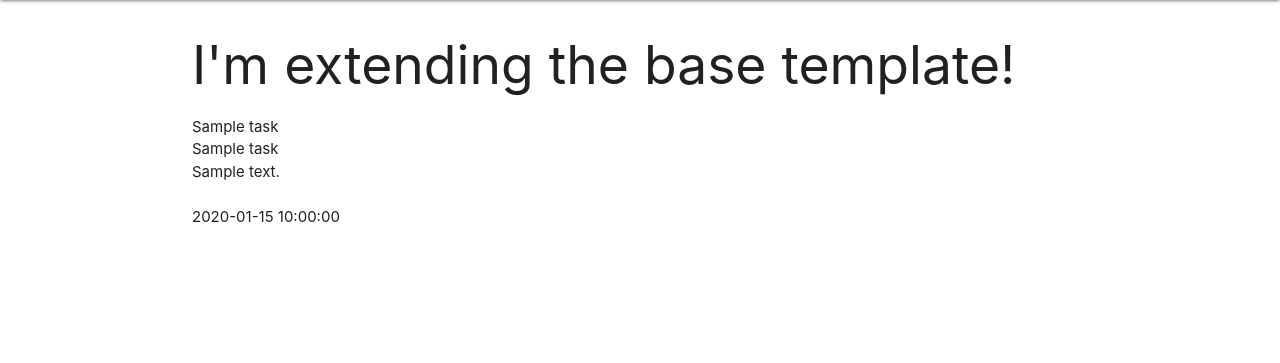
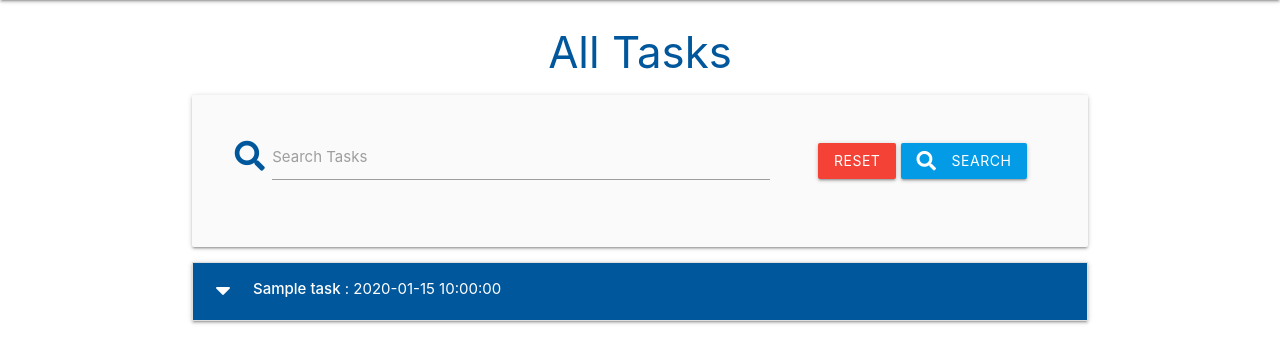
Before and after one commit to vahega/Data_Manger-, a Flask app: page / in a window 1280 px wide. Shown: the part 64-427 px from the top of the page. Run offline with Flask 2, Linux system fonts and the light colour scheme; a database or web service that is not in the repository returns one stand-in record (values such as "Sample title"); some libraries are stand-ins or nearby versions.

Commit message:
task up date

```diff
--- a/templates/tasks.html
+++ b/templates/tasks.html
@@ -1,14 +1,56 @@
 {% extends "base.html" %}
 {% block content %}
 
-    <h2>I'm extending the base template!</h2>
+    <h3 class="light-blue-text text-darken-4 center-align">All Tasks</h3>
 
-    {% for task in tasks %}
-        {{ task.task_name }}<br>
-        {{ task.category_name }}<br>
-        {{ task.task_description }}<br>
-        {{ task.is_urgent }}<br>
-        {{ task.due_date }}<br>
-    {% endfor %}
+    <div class="row card-panel grey lighten-5">
+        <form action="{{ url_for('search') }}" method="post" class="col s12">
+            <div class="row valign-wrapper center-align">
+                <div class="input-field col s12 m8">
+                    <i class="fas fa-search prefix light-blue-text text-darken-4"></i>
+                    <input type="text" name="query" id="query" minlength="3" class="validate" required>
+                    <label for="query">Search Tasks</label>
+                </div>
+                <div class="col s12 m4">
+                    <a href="{{ url_for('get_tasks') }}" class="red btn text-shadow">Reset</a>
+                    <button type="submit" class="light-blue darken-1 btn text-shadow">
+                        <i class="fas fa-search left"></i> Search
+                    </button>
+                </div>
+            </div>
+        </form>
+    </div>
+
+    {% if tasks|length > 0 %}
+    <ul class="collapsible">
+        {% for task in tasks %}
+        <li>
+            <div class="collapsible-header white-text light-blue darken-4 text-shadow">
+                <div class="col s3">
+                    <i class="fas fa-caret-down"></i>
+                    {% if session.user|lower == task.created_by|lower %}
+                        <a href="{{ url_for('delete_task', task_id=task._id) }}" class="btn-small green accent-4">Done</a>
+                        <a href="{{ url_for('edit_task', task_id=task._id) }}" class="btn-small light-blue lighten-1">Edit</a>
+                    {% endif %}
+                </div>
+                <div class="col s9">
+                    <strong>{{ task.task_name }}</strong> : {{ task.due_date }}
+                    {% if task.is_urgent == "on" %}
+                        <i class="fas fa-exclamation-circle light-blue-text text-lighten-2 tooltipped"
+                            data-position="right" data-tooltip="URGENT!"></i>
+                    {% endif %}
+                </div>
+            </div>
+            <div class="collapsible-body">
+                <strong>{{ task.category_name }}</strong>
+                <p>{{ task.task_description }}</p>
+                <p><em>by: {{ task.created_by }}</em></p>
+            </div>
+        </li>
+        {% endfor %}
+    </ul>
+    {% else %}
+        <h3 class="red-text text-darken-4 center-align">No Results Found</h3>
+    {% endif %}
 
 {% endblock %}
```
